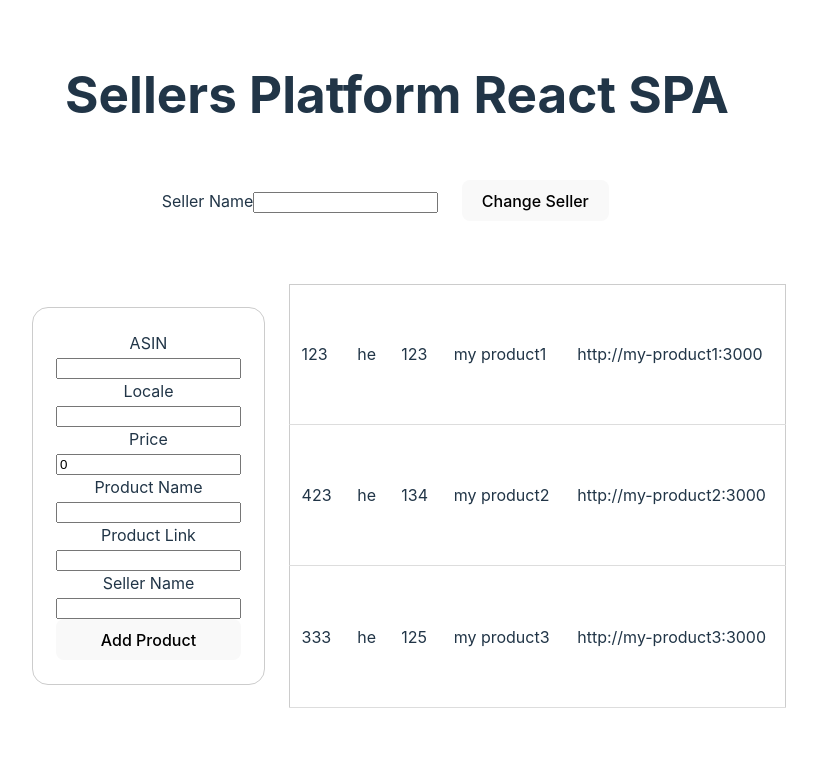
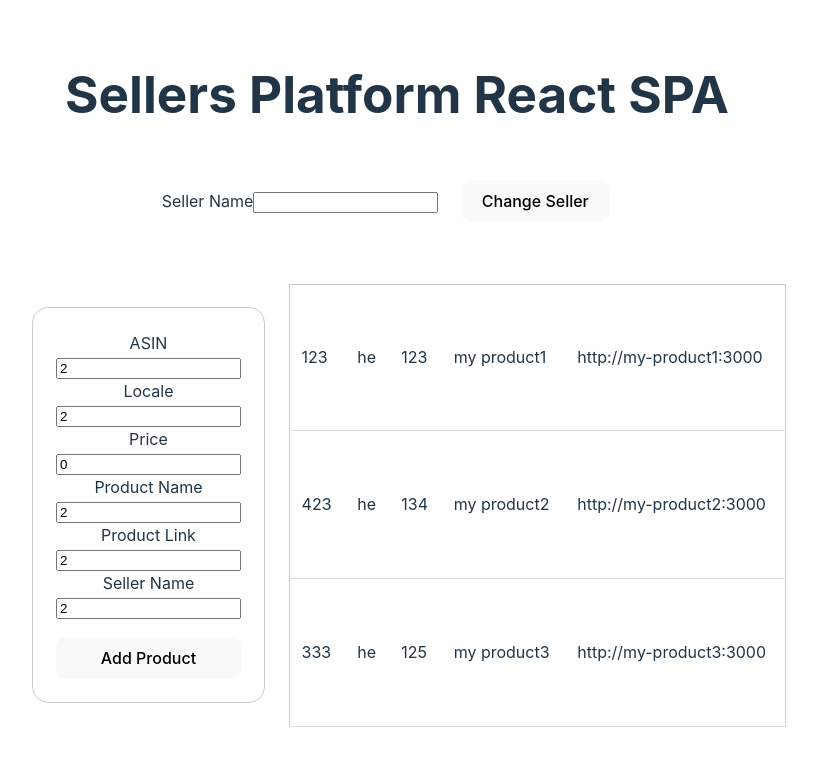
Before and after one commit to ronnahom96/seller-platform-frontend, a React (Vite) app: page / in a window 1280 px wide. Shown: the top 766 px of the page, without its empty margins (243-1060 px from the left). Built offline with nearby package versions, Linux system fonts and the light colour scheme.

Commit message:
add functionality work

```diff
--- a/src/components/FormComponent/FormComponent.jsx
+++ b/src/components/FormComponent/FormComponent.jsx
@@ -1,16 +1,21 @@
 import { useState } from "react";
 import './FormComponent.css';
 
-function FormComponent({ addProduct }) {
-    const [asin, setAsin] = useState('');
-    const [locale, setLocale] = useState('');
+function FormComponent({ isCreateProductError, createProductHandler }) {
+    const [asin, setAsin] = useState('2');
+    const [locale, setLocale] = useState('2');
     const [price, setPrice] = useState(0);
-    const [name, setName] = useState('');
-    const [link, setLink] = useState('');
-    const [sellerName, setSellerName] = useState('');
+    const [name, setName] = useState('2');
+    const [link, setLink] = useState('2');
+    const [sellerName, setSellerName] = useState('2');
+
+    function handleCreateProduct(e) {
+        createProductHandler(e, { asin, locale, price, name, link, sellerName, availability: true });
+    }
 
     return (
-        <form className="form-container card" onSubmit={() => addProduct({ asin, locale, price, name, link })}>
+        <>
+            <form className="form-container card" onSubmit={handleCreateProduct}>
                 <label>ASIN
                     <input type="text" onChange={e => setAsin(e.target.value)}
                         value={asin} />
@@ -35,8 +40,10 @@ function FormComponent({ addProduct }) {
                     <input type="text" onChange={e => setSellerName(e.target.value)}
                         value={sellerName} />
                 </label>
-            <button type="submit">Add Product</button>
+                <button className="add-product-btn" type="submit">Add Product</button>
+                {isCreateProductError && <span>Error occurred during create new product</span>}
             </form>
+        </>
     )
 }
 
--- a/src/pages/Home/Home.jsx
+++ b/src/pages/Home/Home.jsx
@@ -13,18 +13,13 @@ function Home() {
     ]);
     const [sellerName, setSellerName] = useState('')
 
-    const createProduct = useCreateProduct();
-    // const { isLoading, isError, data: productList } = useReadProducts(sellerName);
+    const { isError: isCreateProductError, mutateAsync: createProduct } = useCreateProduct();
+    // const { isLoading, isError: isReadProductsError, data: productList } = useReadProducts(sellerName);
 
     async function createProductHandler(event, newProduct) {
-        event.stopPropagation();
-        try {
-            await createProduct.mutateAsync(newProduct);
-        } catch (e) {
-            console.error(e);
-        }
-
-        console.log("create new product", newProduct)
+        event.preventDefault();
+        await createProduct(newProduct);
+        console.log("create new product", createProduct)
     }
 
     function handleChangeSellerName(event, sellerName) {
@@ -38,9 +33,10 @@ function Home() {
             <h1>Sellers Platform React SPA</h1>
             <SearchBySellerComponent getProductsBySellerName={handleChangeSellerName} />
             <div className="main">
-                <FormComponent createProductHandler={createProductHandler} />
+                <FormComponent isCreateProductError={isCreateProductError} createProductHandler={createProductHandler} />
                 <ProductListComponent isLoading={null} isError={null} productList={productList} />
             </div>
+            <h1></h1>
         </>
     )
 }
```
Lines whose indentation alone changed are shown as unchanged.
